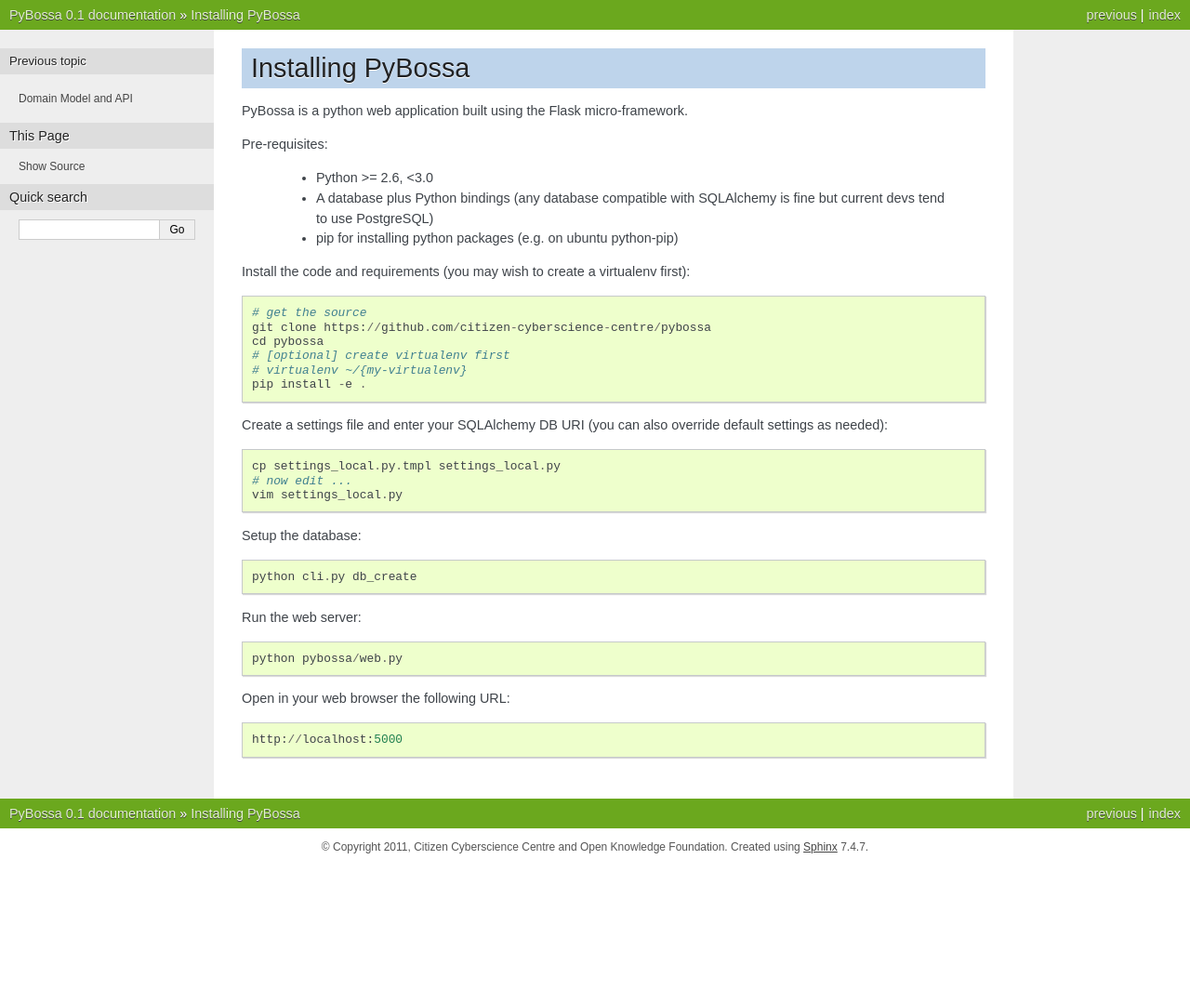
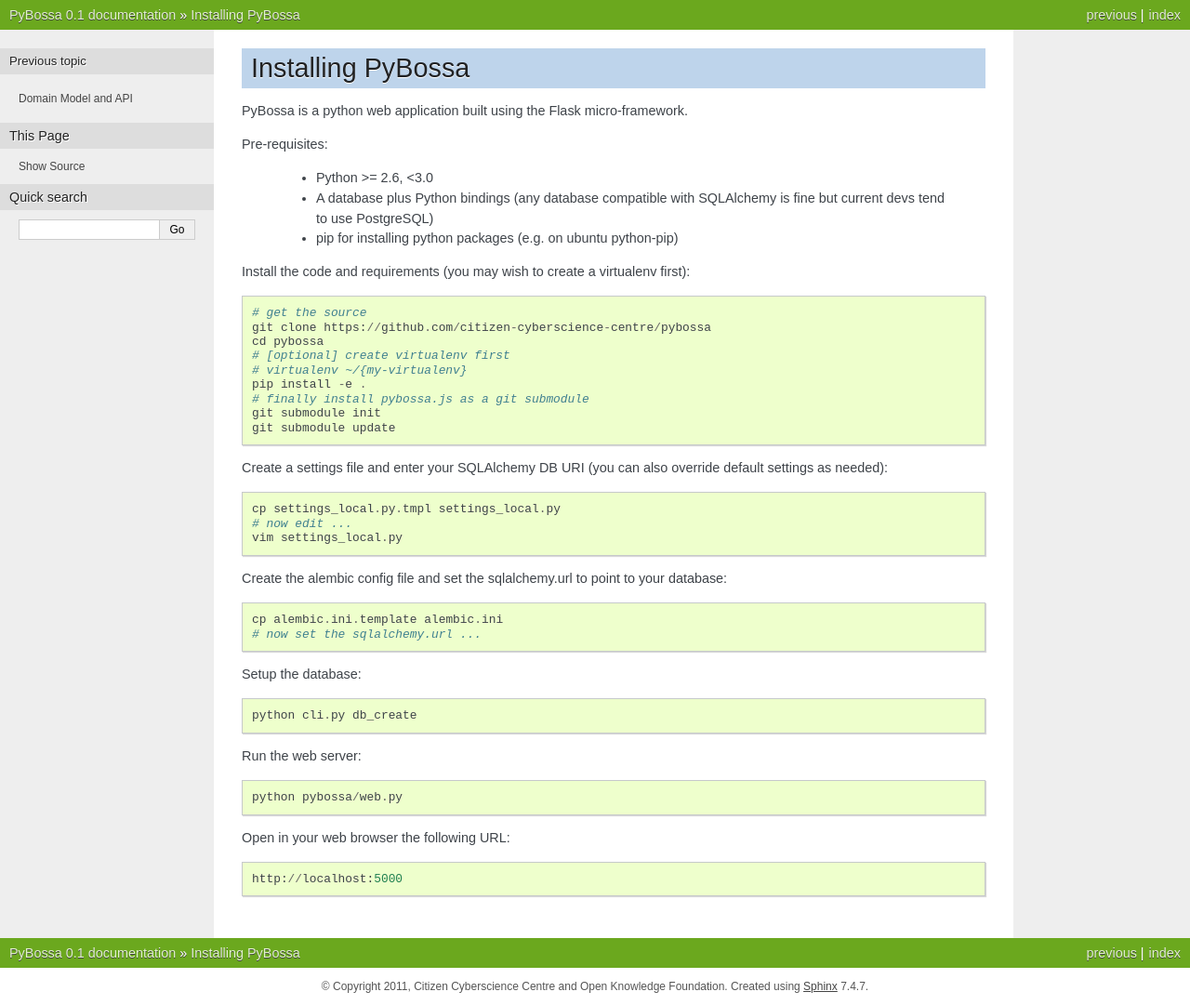
Before and after one commit to Scifabric/pybossa, a Sphinx documentation site: the page built from doc/install.rst, in a window 1280 px wide. Shown: the whole page at 93% size. Built offline with Sphinx 7.4.7, drawn with Linux system fonts in a browser that asks for light colours; before the commit the page ends 931 px from its top, so only the background shows below that.

Commit message:
[doc/install][s]: bring install docs up to date.

```diff
--- a/doc/install.rst
+++ b/doc/install.rst
@@ -19,6 +19,15 @@
   # [optional] create virtualenv first
   # virtualenv ~/{my-virtualenv}
   pip install -e .
+  # finally install pybossa.js as a git submodule
+  git submodule init
+  git submodule update
+
+.. note:
+
+   If you are using a database other than sqlite you will need to install an
+   appropriate connector library installed. For example, for Postgresql you
+   should install the psycopg2 library.
 
 Create a settings file and enter your SQLAlchemy DB URI (you can also override
 default settings as needed)::
@@ -34,6 +43,12 @@
     cp settings_local.py.tmpl {/my/config/file/somewhere}
     export PYBOSSA_SETTINGS={/my/config/file/somewhere}
 
+Create the alembic config file and set the sqlalchemy.url to point to your
+database::
+
+  cp alembic.ini.template alembic.ini
+  # now set the sqlalchemy.url ...
+
 Setup the database::
 
   python cli.py db_create
```
